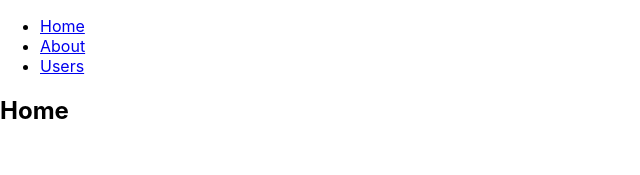
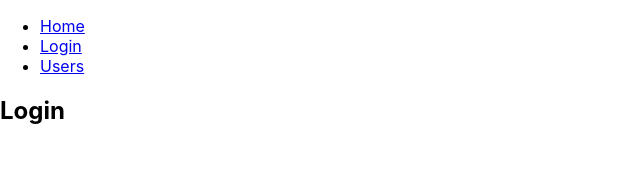
Before and after one commit to michalpatryk/MyToolYourTool, a React (Create React App) app: page /login in a window 1280 px wide. Shown: the top 175 px of the page, without its empty margins (0-640 px from the left). Built offline with nearby package versions, Linux system fonts and the light colour scheme.

Commit message:
Basic routing

```diff
--- a/src/components/App/App.jsx
+++ b/src/components/App/App.jsx
@@ -1,9 +1,16 @@
 import React from 'react'
 import AppRoutes from './App.routes'
+import { BrowserRouter as Router } from 'react-router-dom'
 
 const App = () => {
     return(
-        <AppRoutes />
+        <div className="App">
+            <Router>
+                <AppRoutes />
+            </Router>
+
+        </div>
+
     )
 }
 
--- a/src/components/App/App.routes.js
+++ b/src/components/App/App.routes.js
@@ -5,11 +5,13 @@ import {
   Route,
   Link
 } from "react-router-dom";
-//import {Home} from '../../views'
+import {
+  Home,
+  Login,
+} from '../../views'
 
 const AppRoutes = () => {
 	return (
-	<Router>
     <div>
       <nav>
         <ul>
@@ -17,7 +19,7 @@ const AppRoutes = () => {
             <Link to="/">Home</Link>
           </li>
           <li>
-              <Link to="/about">About</Link>
+            <Link to="/login">Login</Link>
           </li>
           <li>
             <Link to="/users">Users</Link>
@@ -28,30 +30,23 @@ const AppRoutes = () => {
       {/* A <Switch> looks through its children <Route>s and
             renders the first one that matches the current URL. */}
       <Switch>
-          <Route path="/about">
-            <About />
+        <Route path="/login">
+          <Login/>
+
         </Route>
         <Route path="/users">
-            <Users />
+          <h2> test </h2>
         </Route>
         <Route path="/">
-            <Home />
+          <Home/>
         </Route>
       </Switch>
     </div>
-    </Router>
 	);
 }
 
-function Home() {
-  return <h2>Home</h2>;
-}
 
-function About() {
-  return <h2>About</h2>;
-}
 
-function Users() {
-  return <h2>Users</h2>;
-}
+
+
 export default AppRoutes;
--- a/src/views/Home/home.jsx
+++ b/src/views/Home/home.jsx
@@ -0,0 +1,6 @@
+import React from 'react'
+function Home() {
+    // Tu idzie cały wygląd stronki:
+    return <h2>Home</h2>;
+  }
+  export default Home
--- /dev/null
+++ b/src/views/Login/index.js
@@ -0,0 +1 @@
+export { default } from './login'
--- /dev/null
+++ b/src/views/Login/login.jsx
@@ -0,0 +1,7 @@
+import React from 'react'
+
+function Login() {
+    return <h2>Login</h2>;
+  }
+
+  export default Login
--- /dev/null
+++ b/src/views/index.js
@@ -0,0 +1,2 @@
+export { default as Home } from './Home'
+export { default as Login } from './Login'
```
Lines whose indentation alone changed are shown as unchanged.
